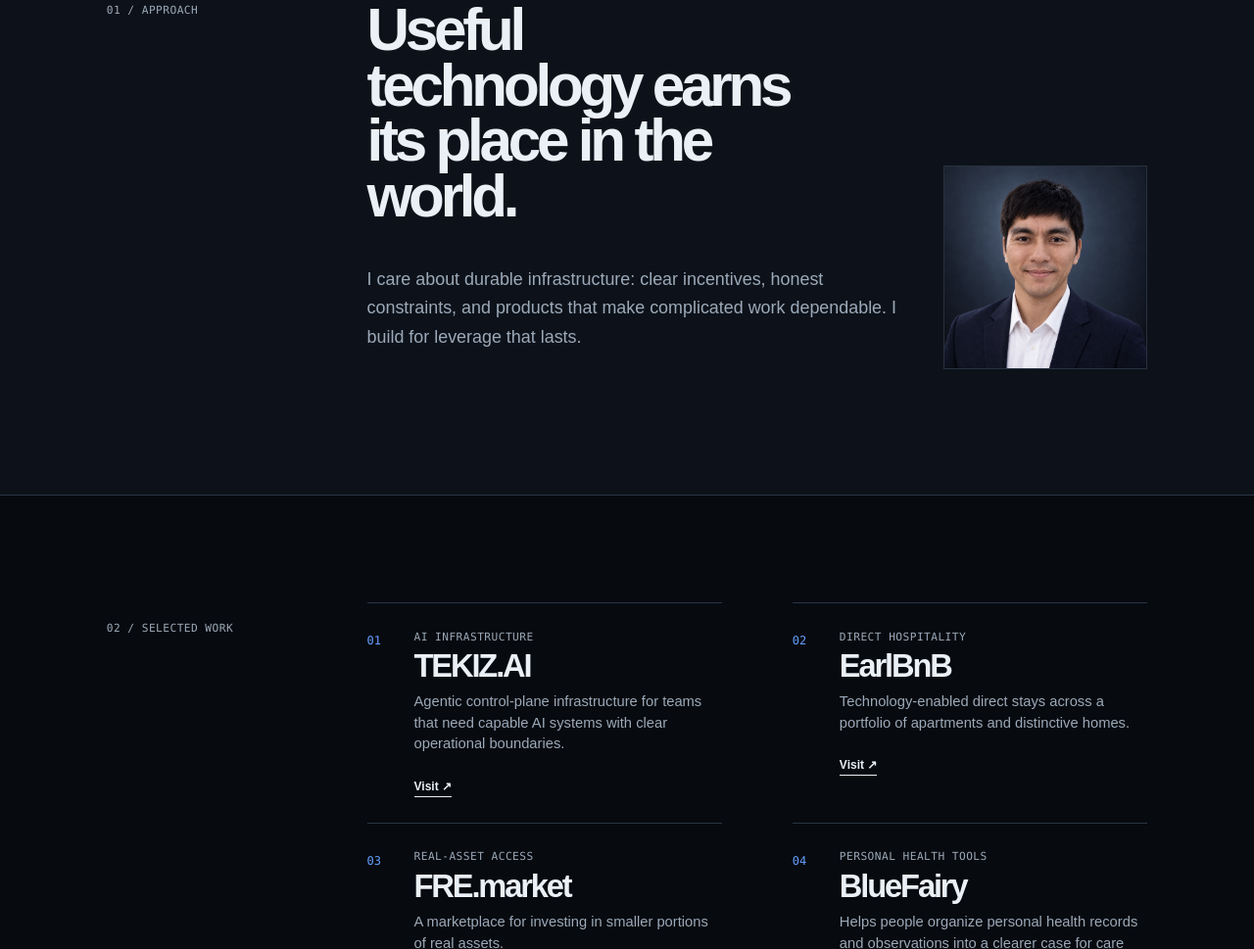
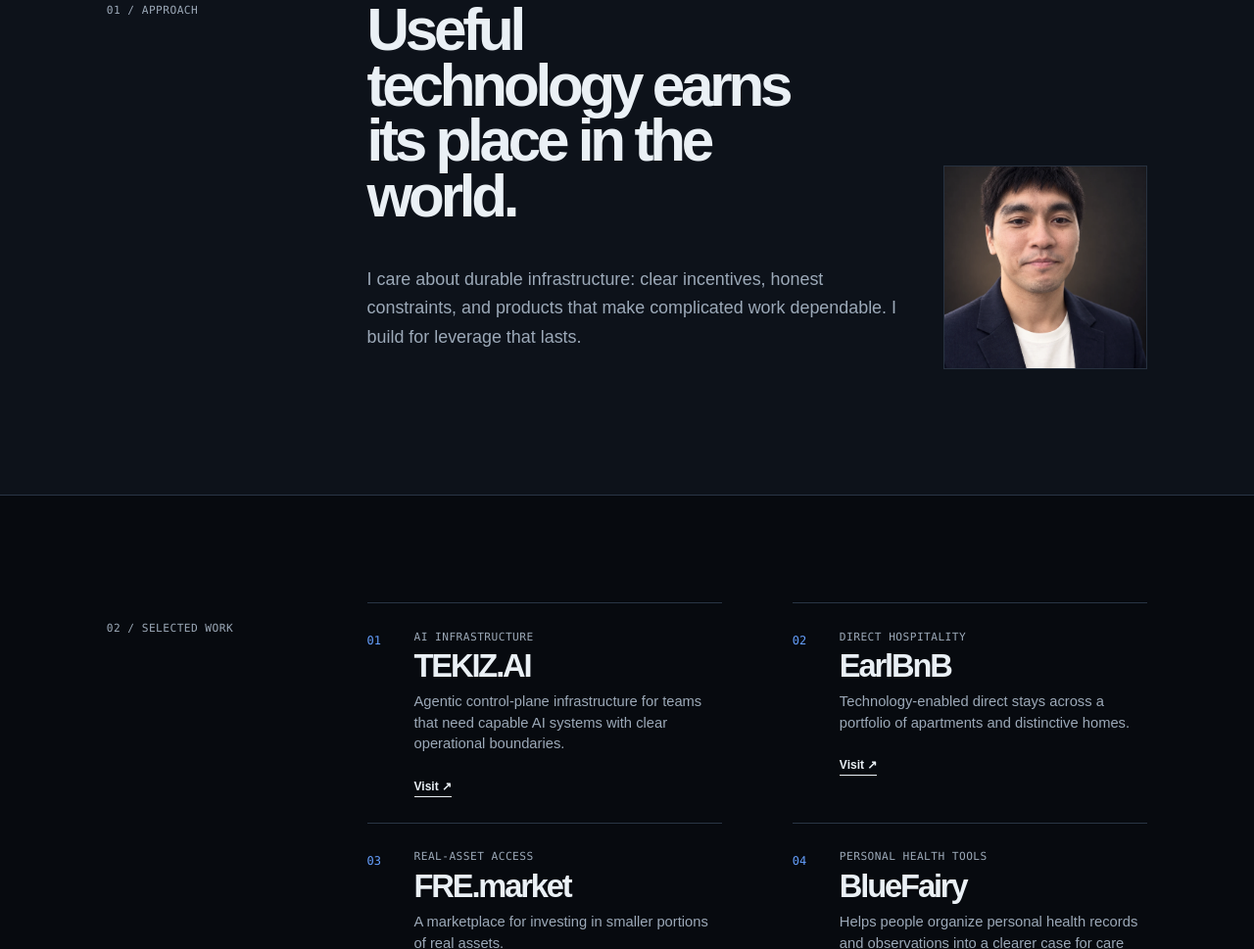
Before and after one commit to earlvanze/earlv-co, a plain HTML site: page index.html in a window 1280 px wide. Shown: the part 921-1890 px from the top of the page at 98% size. Drawn offline with Linux system fonts and the light colour scheme.

Commit message:
Use video reference for warmer headshot

```diff
--- a/index.html
+++ b/index.html
@@ -74,8 +74,8 @@
           </div>
           <figure class="portrait">
             <picture>
-              <source srcset="/assets/earl-co-professional-headshot-relaxed.webp" type="image/webp" />
-              <img src="/assets/earl-co-professional-headshot-relaxed.png" alt="Earl Co" />
+              <source srcset="/assets/earl-co-professional-headshot-video-ref.webp" type="image/webp" />
+              <img src="/assets/earl-co-professional-headshot-video-ref.png" alt="Earl Co" />
             </picture>
           </figure>
         </div>
```
Also changed, not shown: assets/earl-co-professional-headshot-video-ref.webp (added), 1 other file.
